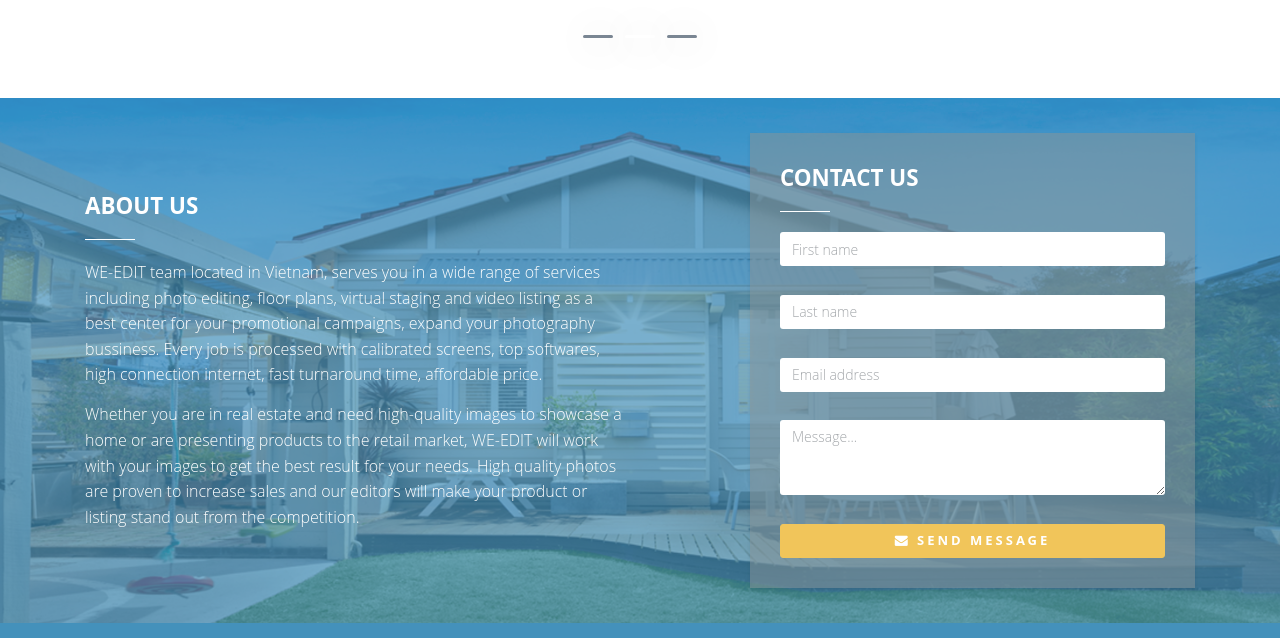
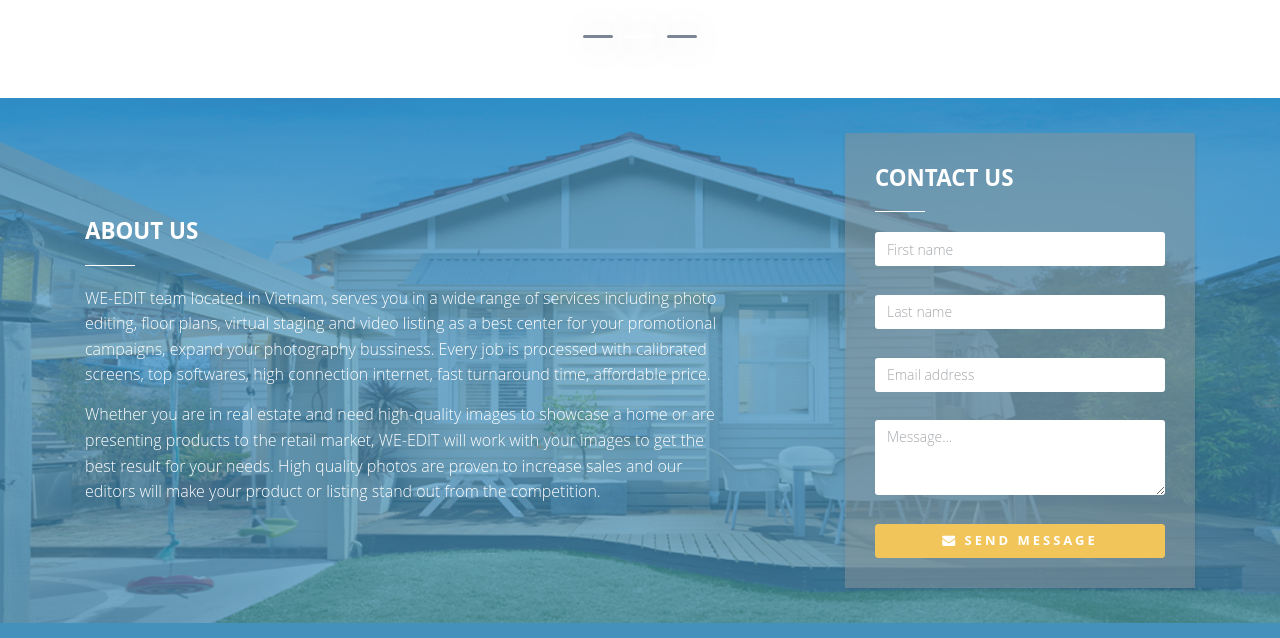
Before and after one commit to dung13890/dung13890.github.io, a website: page index.html in a window 1280 px wide. Shown: the part 2440-3078 px from the top of the page. Drawn offline with nearby package versions, Linux system fonts and the light colour scheme.

Commit message:
fix form contact

```diff
--- a/index.html
+++ b/index.html
@@ -371,7 +371,7 @@
             <section class="section-wrapper we-wrapper">
                 <div class="container">
                     <div class="row">
-                        <div class="col-12 col-md-6 col-lg-6 col-xl-6 d-flex align-items-center">
+                        <div class="col-12 col-md-7 col-lg-7 col-xl-7 d-flex align-items-center">
                             <div class="section-about">
                                 <div class="section-title">
                                     <h3 class="heading">About Us</h3>
@@ -384,7 +384,7 @@
                         </div>
                         <div class="col-12 col-md-1 col-lg-1 col-xl-1">
                         </div>
-                        <div class="col-12 col-md-5 col-lg-5 col-xl-5">
+                        <div class="col-12 col-md-4 col-lg-4 col-xl-4">
                             <div class="section-contact shadow-sm">
                                 <div class="section-title">
                                     <h3 class="heading">Contact Us</h3>
@@ -497,10 +497,6 @@
             </div>
         </div>
 
-        <!-- <div id="site-options">
-            <a href="#" id="fullscreen" class="option-item"></a>
-        </div> -->
-
         <a href="#site-body" id="back-top">
             <i class="fa fa-long-arrow-up"></i>
         </a>
```
